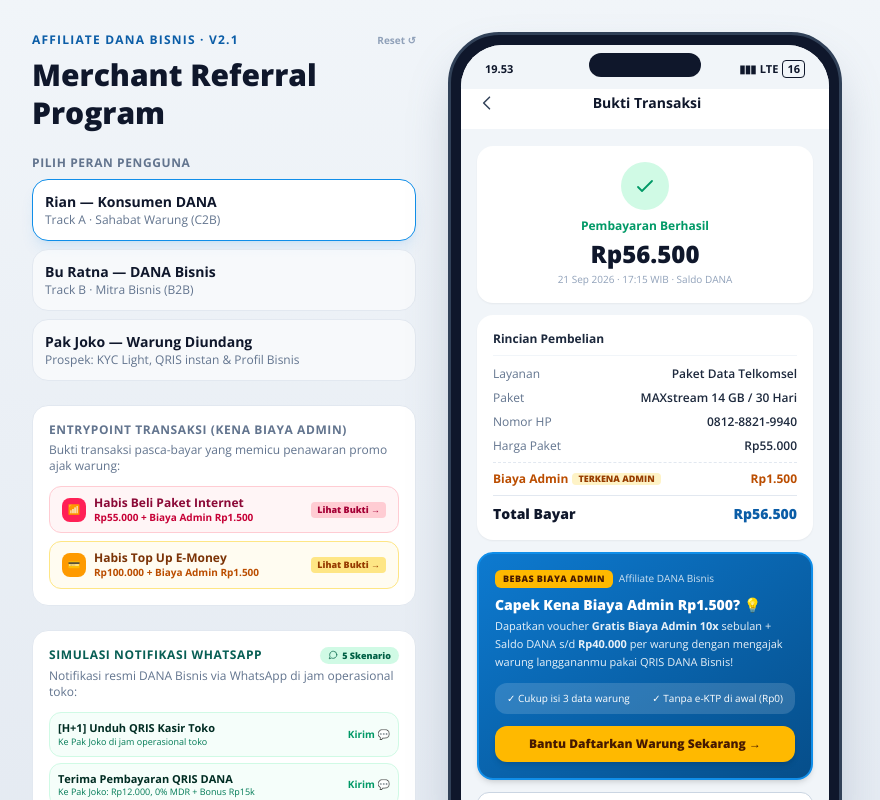
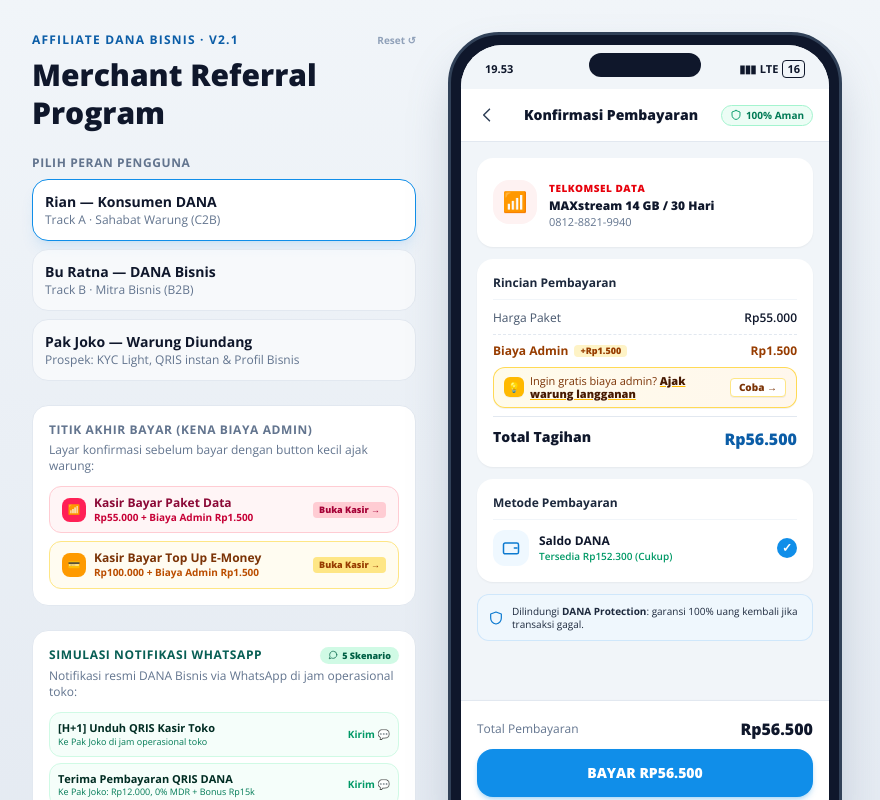
Before and after one commit to hafizhnjwn/dana-bisnis-referral, a React (Vite) app: page / in a window 1280 px wide. Both pictures are taken after a click on the button 427 px from the left and 509 px from the top of the page. Shown: the top 800 px of the page, without its empty margins (203-1083 px from the left). Built offline with nearby package versions, Linux system fonts and the light colour scheme.

Commit message:
feat: redesign entrypoints into pre-payment checkout screens with compact enticing fee waiver button

```diff
--- a/src/App.jsx
+++ b/src/App.jsx
@@ -388,13 +388,13 @@
             ))}
           </div>
 
-          {/* Section 2: Simulasi Entrypoint Transaksi (Kena Admin) */}
+          {/* Section 2: Titik Akhir Bayar (Kena Biaya Admin) */}
           <div className="mt-6 rounded-2xl border border-slate-200 bg-white p-4">
             <p className="text-xs font-bold tracking-wider text-slate-500 uppercase">
-              Entrypoint Transaksi (Kena Biaya Admin)
+              Titik Akhir Bayar (Kena Biaya Admin)
             </p>
             <p className="mt-1 text-xs text-slate-500">
-              Bukti transaksi pasca-bayar yang memicu penawaran promo ajak warung:
+              Layar konfirmasi sebelum bayar dengan button kecil ajak warung:
             </p>
             <div className="mt-3 flex flex-col gap-2">
               <button
@@ -406,12 +406,12 @@
                     📶
                   </span>
                   <div>
-                    <p className="font-bold">Habis Beli Paket Internet</p>
+                    <p className="font-bold">Kasir Bayar Paket Data</p>
                     <p className="text-[10px] text-rose-700">Rp55.000 + Biaya Admin Rp1.500</p>
                   </div>
                 </div>
                 <span className="rounded bg-rose-200 px-1.5 py-0.5 text-[9px] font-extrabold text-rose-800">
-                  Lihat Bukti →
+                  Buka Kasir →
                 </span>
               </button>
 
@@ -424,12 +424,12 @@
                     💳
                   </span>
                   <div>
-                    <p className="font-bold">Habis Top Up E-Money</p>
+                    <p className="font-bold">Kasir Bayar Top Up E-Money</p>
                     <p className="text-[10px] text-amber-700">Rp100.000 + Biaya Admin Rp1.500</p>
                   </div>
                 </div>
                 <span className="rounded bg-amber-200 px-1.5 py-0.5 text-[9px] font-extrabold text-amber-800">
-                  Lihat Bukti →
+                  Buka Kasir →
                 </span>
               </button>
             </div>
--- a/src/hostApp.jsx
+++ b/src/hostApp.jsx
@@ -235,14 +235,14 @@
               icon: 'bolt',
               tone: 'bg-rose-50 text-rose-600',
               title: 'Beli Paket Internet (Kena Admin)',
-              desc: 'Simulasi bukti transaksi & entrypoint promo',
+              desc: 'Konfirmasi bayar & tombol coba bebas admin',
               nav: 'receipt_data',
             },
             {
               icon: 'wallet',
               tone: 'bg-amber-50 text-amber-600',
               title: 'Top Up E-Money (Kena Admin)',
-              desc: 'Simulasi bukti transaksi & entrypoint promo',
+              desc: 'Konfirmasi bayar & tombol coba bebas admin',
               nav: 'receipt_emoney',
             },
             {
--- a/src/screens.jsx
+++ b/src/screens.jsx
@@ -1112,184 +1112,262 @@
 
 /* --------------------------------- Entrypoint 1: Habis Transaksi Paket Internet (Kena Admin) */
 
-export function ReceiptData({ go }) {
+/* --------------------------------- Entrypoint 1: Kasir Bayar Paket Data (Kena Admin) */
+
+export function ReceiptData({ go, notify }) {
   return (
-    <Shell className="bg-slate-50">
-      <StatusBar />
-      <div className="flex items-center gap-2 border-b border-slate-100 bg-white px-3 pb-3">
-        <button onClick={() => go('home')} aria-label="Kembali" className="rounded-full p-1 active:bg-slate-100">
-          <Icon name="back" className="h-5 w-5 text-slate-700" />
+    <Shell className="bg-slate-100 flex flex-col justify-between">
+      <div>
+        <StatusBar />
+        {/* Header Bar */}
+        <div className="flex items-center justify-between border-b border-slate-200 bg-white px-4 py-3">
+          <button onClick={() => go('home')} aria-label="Kembali" className="rounded-full p-1 -ml-1 text-slate-700 active:bg-slate-100">
+            <Icon name="back" className="h-5 w-5" />
+          </button>
+          <p className="text-sm font-extrabold text-slate-900">Konfirmasi Pembayaran</p>
+          <span className="flex items-center gap-1 rounded-full bg-emerald-50 px-2 py-0.5 text-[10px] font-bold text-emerald-700 border border-emerald-200">
+            <Icon name="shield" className="h-3 w-3 text-emerald-600" /> 100% Aman
+          </span>
+        </div>
+
+        <div className="space-y-3 p-4">
+          {/* Card Produk */}
+          <div className="rounded-2xl bg-white p-4 shadow-xs">
+            <div className="flex items-center gap-3">
+              <span className="flex h-11 w-11 shrink-0 items-center justify-center rounded-2xl bg-red-50 text-red-600 text-xl font-bold">
+                📶
+              </span>
+              <div className="flex-1 min-w-0">
+                <span className="text-[10px] font-black uppercase tracking-wider text-red-600">Telkomsel Data</span>
+                <p className="truncate text-xs font-black text-slate-900">MAXstream 14 GB / 30 Hari</p>
+                <p className="text-[11px] text-slate-500">0812-8821-9940</p>
+              </div>
+            </div>
+          </div>
+
+          {/* Card Rincian Pembayaran */}
+          <div className="rounded-2xl bg-white p-4 shadow-xs">
+            <p className="text-xs font-bold text-slate-800 border-b border-slate-100 pb-2">Rincian Pembayaran</p>
+            <div className="mt-2.5 space-y-2 text-xs">
+              <div className="flex justify-between text-slate-600">
+                <span>Harga Paket</span>
+                <span className="font-semibold text-slate-900">Rp55.000</span>
+              </div>
+              <div className="flex items-center justify-between border-t border-dashed border-slate-200 pt-2 text-slate-600">
+                <span className="flex items-center gap-1.5 font-bold text-amber-800">
+                  Biaya Admin
+                  <span className="rounded bg-amber-100 px-1.5 py-0.2 text-[9px] font-extrabold text-amber-800">
+                    +Rp1.500
+                  </span>
+                </span>
+                <span className="font-bold text-amber-800">Rp1.500</span>
+              </div>
+
+              {/* Button kecil-kecilan sebelum penyelesaian transaksi */}
+              <button
+                onClick={() => go('hub')}
+                className="mt-1 flex w-full items-center justify-between rounded-xl border border-amber-300/80 bg-gradient-to-r from-amber-50 to-orange-50 px-2.5 py-1.5 text-left text-xs text-amber-950 shadow-2xs hover:bg-amber-100 active:scale-[0.99] transition"
+              >
+                <div className="flex items-center gap-1.5">
+                  <span className="flex h-5 w-5 shrink-0 items-center justify-center rounded-md bg-amber-400 text-white text-[10px] shadow-2xs">
+                    💡
+                  </span>
+                  <p className="text-[11px] leading-tight font-medium text-amber-900">
+                    Ingin gratis biaya admin? <span className="font-extrabold text-amber-950 underline decoration-amber-400">Ajak warung langganan</span>
+                  </p>
+                </div>
+                <span className="shrink-0 rounded bg-white px-2 py-0.5 text-[10px] font-black text-amber-900 shadow-2xs border border-amber-200">
+                  Coba →
+                </span>
+              </button>
+
+              <div className="flex justify-between border-t border-slate-200 pt-2.5 text-sm font-extrabold text-slate-900">
+                <span>Total Tagihan</span>
+                <span className="text-dana-700 text-base">Rp56.500</span>
+              </div>
+            </div>
+          </div>
+
+          {/* Card Metode Pembayaran */}
+          <div className="rounded-2xl bg-white p-4 shadow-xs">
+            <p className="text-xs font-bold text-slate-800 border-b border-slate-100 pb-2">Metode Pembayaran</p>
+            <div className="mt-2.5 flex items-center justify-between">
+              <div className="flex items-center gap-2.5">
+                <span className="flex h-9 w-9 items-center justify-center rounded-xl bg-dana-50 text-dana-600">
+                  <Icon name="wallet" className="h-5 w-5" />
+                </span>
+                <div>
+                  <p className="text-xs font-bold text-slate-900">Saldo DANA</p>
+                  <p className="text-[10px] text-emerald-600 font-semibold">Tersedia Rp152.300 (Cukup)</p>
+                </div>
+              </div>
+              <span className="flex h-5 w-5 items-center justify-center rounded-full bg-dana-500 text-white text-xs font-bold">
+                ✓
+              </span>
+            </div>
+          </div>
+
+          {/* Info Jaminan Perlindungan */}
+          <div className="flex items-center gap-2 rounded-xl bg-dana-50/60 border border-dana-200/60 p-2.5 text-[10px] text-dana-800">
+            <Icon name="shield" className="h-4 w-4 shrink-0 text-dana-600" />
+            <p className="leading-tight">
+              Dilindungi <strong>DANA Protection</strong>: garansi 100% uang kembali jika transaksi gagal.
+            </p>
+          </div>
+        </div>
+      </div>
+
+      {/* Sticky Bottom Bar Kasir Bayar */}
+      <div className="border-t border-slate-200 bg-white p-4 shadow-lg">
+        <div className="flex items-center justify-between mb-2 text-xs">
+          <span className="text-slate-500">Total Pembayaran</span>
+          <span className="text-base font-black text-slate-900">Rp56.500</span>
+        </div>
+        <button
+          onClick={() => {
+            if (notify) notify('🎉 Pembayaran paket data Rp56.500 berhasil diselesaikan!');
+            go('home');
+          }}
+          className="flex w-full items-center justify-center gap-2 rounded-2xl bg-dana-500 py-3.5 text-center text-sm font-extrabold text-white shadow-md shadow-dana-500/25 active:bg-dana-600 transition"
+        >
+          BAYAR RP56.500
         </button>
-        <p className="flex-1 text-center text-sm font-bold text-slate-900">Bukti Transaksi</p>
-        <span className="w-6" />
-      </div>
-
-      <div className="space-y-3 px-4 py-4">
-        {/* Status Card */}
-        <div className="rounded-2xl bg-white p-4 text-center shadow-xs">
-          <span className="mx-auto flex h-12 w-12 items-center justify-center rounded-full bg-emerald-100 text-emerald-600">
-            <Icon name="check" className="h-6 w-6" />
-          </span>
-          <p className="mt-2 text-xs font-bold text-emerald-600">Pembayaran Berhasil</p>
-          <p className="mt-1 text-2xl font-black text-slate-900">Rp56.500</p>
-          <p className="mt-0.5 text-[10px] text-slate-400">21 Sep 2026 · 17:15 WIB · Saldo DANA</p>
-        </div>
-
-        {/* Detail Transaksi */}
-        <div className="rounded-2xl bg-white p-4 shadow-xs">
-          <p className="text-xs font-bold text-slate-800 border-b border-slate-100 pb-2">Rincian Pembelian</p>
-          <div className="mt-2.5 space-y-2 text-xs">
-            <div className="flex justify-between">
-              <span className="text-slate-500">Layanan</span>
-              <span className="font-semibold text-slate-800">Paket Data Telkomsel</span>
-            </div>
-            <div className="flex justify-between">
-              <span className="text-slate-500">Paket</span>
-              <span className="font-semibold text-slate-800">MAXstream 14 GB / 30 Hari</span>
-            </div>
-            <div className="flex justify-between">
-              <span className="text-slate-500">Nomor HP</span>
-              <span className="font-semibold text-slate-800">0812-8821-9940</span>
-            </div>
-            <div className="flex justify-between">
-              <span className="text-slate-500">Harga Paket</span>
-              <span className="font-semibold text-slate-800">Rp55.000</span>
-            </div>
-            <div className="flex items-center justify-between border-t border-dashed border-slate-200 pt-2">
-              <span className="flex items-center gap-1 font-bold text-amber-700">
-                Biaya Admin <span className="rounded bg-amber-100 px-1.5 py-0.2 text-[9px] font-extrabold text-amber-800">TERKENA ADMIN</span>
-              </span>
-              <span className="font-bold text-amber-700">Rp1.500</span>
-            </div>
-            <div className="flex justify-between border-t border-slate-200 pt-2 text-sm font-extrabold text-slate-900">
-              <span>Total Bayar</span>
-              <span className="text-dana-700">Rp56.500</span>
-            </div>
-          </div>
-        </div>
-
-        {/* Contextual Affiliate Entrypoint Card */}
-        <div className="overflow-hidden rounded-2xl border-2 border-dana-500 bg-gradient-to-br from-dana-600 to-dana-900 p-4 text-white shadow-md">
-          <div className="flex items-center gap-1.5">
-            <span className="rounded-md bg-amber-400 px-2 py-0.5 text-[9px] font-black text-amber-950 uppercase tracking-wider">
-              BEBAS BIAYA ADMIN
-            </span>
-            <span className="text-[10px] text-white/80">Affiliate DANA Bisnis</span>
-          </div>
-          <h3 className="mt-2 text-sm font-black leading-tight text-white">
-            Capek Kena Biaya Admin Rp1.500? 💡
-          </h3>
-          <p className="mt-1 text-[11px] leading-relaxed text-white/90">
-            Dapatkan voucher <strong>Gratis Biaya Admin 10x</strong> sebulan + Saldo DANA s/d <strong>Rp40.000</strong> per warung dengan mengajak warung langgananmu pakai QRIS DANA Bisnis!
-          </p>
-          <div className="mt-3 flex items-center justify-between rounded-xl bg-white/15 px-3 py-2 text-[10px]">
-            <span>✓ Cukup isi 3 data warung</span>
-            <span>✓ Tanpa e-KTP di awal (Rp0)</span>
-          </div>
-          <button
-            onClick={() => go('nominate')}
-            className="mt-3 flex w-full items-center justify-center gap-1.5 rounded-xl bg-amber-400 py-2.5 text-xs font-black text-amber-950 shadow-md active:bg-amber-300 transition"
-          >
-            Bantu Daftarkan Warung Sekarang →
-          </button>
-        </div>
-
         <button
           onClick={() => go('home')}
-          className="w-full rounded-xl border border-slate-300 bg-white py-2.5 text-xs font-bold text-slate-700 active:bg-slate-50"
+          className="mt-2 w-full text-center text-[11px] font-bold text-slate-400 hover:text-slate-600"
         >
-          Kembali ke Beranda
+          Batalkan Transaksi
         </button>
       </div>
     </Shell>
   );
 }
 
-/* --------------------------------- Entrypoint 2: Habis Top Up E-Money (Kena Admin) */
-
-export function ReceiptEmoney({ go }) {
+/* --------------------------------- Entrypoint 2: Kasir Bayar Top Up E-Money (Kena Admin) */
+
+export function ReceiptEmoney({ go, notify }) {
   return (
-    <Shell className="bg-slate-50">
-      <StatusBar />
-      <div className="flex items-center gap-2 border-b border-slate-100 bg-white px-3 pb-3">
-        <button onClick={() => go('home')} aria-label="Kembali" className="rounded-full p-1 active:bg-slate-100">
-          <Icon name="back" className="h-5 w-5 text-slate-700" />
+    <Shell className="bg-slate-100 flex flex-col justify-between">
+      <div>
+        <StatusBar />
+        {/* Header Bar */}
+        <div className="flex items-center justify-between border-b border-slate-200 bg-white px-4 py-3">
+          <button onClick={() => go('home')} aria-label="Kembali" className="rounded-full p-1 -ml-1 text-slate-700 active:bg-slate-100">
+            <Icon name="back" className="h-5 w-5" />
+          </button>
+          <p className="text-sm font-extrabold text-slate-900">Konfirmasi Pembayaran</p>
+          <span className="flex items-center gap-1 rounded-full bg-emerald-50 px-2 py-0.5 text-[10px] font-bold text-emerald-700 border border-emerald-200">
+            <Icon name="shield" className="h-3 w-3 text-emerald-600" /> 100% Aman
+          </span>
+        </div>
+
+        <div className="space-y-3 p-4">
+          {/* Card Produk */}
+          <div className="rounded-2xl bg-white p-4 shadow-xs">
+            <div className="flex items-center gap-3">
+              <span className="flex h-11 w-11 shrink-0 items-center justify-center rounded-2xl bg-amber-50 text-amber-600 text-xl font-bold">
+                💳
+              </span>
+              <div className="flex-1 min-w-0">
+                <span className="text-[10px] font-black uppercase tracking-wider text-amber-600">E-Money Mandiri</span>
+                <p className="truncate text-xs font-black text-slate-900">Top Up Saldo Rp100.000</p>
+                <p className="text-[11px] text-slate-500">6032-9102-3847-1190</p>
+              </div>
+            </div>
+          </div>
+
+          {/* Card Rincian Pembayaran */}
+          <div className="rounded-2xl bg-white p-4 shadow-xs">
+            <p className="text-xs font-bold text-slate-800 border-b border-slate-100 pb-2">Rincian Pembayaran</p>
+            <div className="mt-2.5 space-y-2 text-xs">
+              <div className="flex justify-between text-slate-600">
+                <span>Nominal Top Up</span>
+                <span className="font-semibold text-slate-900">Rp100.000</span>
+              </div>
+              <div className="flex items-center justify-between border-t border-dashed border-slate-200 pt-2 text-slate-600">
+                <span className="flex items-center gap-1.5 font-bold text-amber-800">
+                  Biaya Admin
+                  <span className="rounded bg-amber-100 px-1.5 py-0.2 text-[9px] font-extrabold text-amber-800">
+                    +Rp1.500
+                  </span>
+                </span>
+                <span className="font-bold text-amber-800">Rp1.500</span>
+              </div>
+
+              {/* Button kecil-kecilan sebelum penyelesaian transaksi */}
+              <button
+                onClick={() => go('hub')}
+                className="mt-1 flex w-full items-center justify-between rounded-xl border border-amber-300/80 bg-gradient-to-r from-amber-50 to-orange-50 px-2.5 py-1.5 text-left text-xs text-amber-950 shadow-2xs hover:bg-amber-100 active:scale-[0.99] transition"
+              >
+                <div className="flex items-center gap-1.5">
+                  <span className="flex h-5 w-5 shrink-0 items-center justify-center rounded-md bg-amber-400 text-white text-[10px] shadow-2xs">
+                    💡
+                  </span>
+                  <p className="text-[11px] leading-tight font-medium text-amber-900">
+                    Ingin gratis biaya admin? <span className="font-extrabold text-amber-950 underline decoration-amber-400">Ajak warung sekitarmu</span>
+                  </p>
+                </div>
+                <span className="shrink-0 rounded bg-white px-2 py-0.5 text-[10px] font-black text-amber-900 shadow-2xs border border-amber-200">
+                  Coba →
+                </span>
+              </button>
+
+              <div className="flex justify-between border-t border-slate-200 pt-2.5 text-sm font-extrabold text-slate-900">
+                <span>Total Tagihan</span>
+                <span className="text-dana-700 text-base">Rp101.500</span>
+              </div>
+            </div>
+          </div>
+
+          {/* Card Metode Pembayaran */}
+          <div className="rounded-2xl bg-white p-4 shadow-xs">
+            <p className="text-xs font-bold text-slate-800 border-b border-slate-100 pb-2">Metode Pembayaran</p>
+            <div className="mt-2.5 flex items-center justify-between">
+              <div className="flex items-center gap-2.5">
+                <span className="flex h-9 w-9 items-center justify-center rounded-xl bg-dana-50 text-dana-600">
+                  <Icon name="wallet" className="h-5 w-5" />
+                </span>
+                <div>
+                  <p className="text-xs font-bold text-slate-900">Saldo DANA</p>
+                  <p className="text-[10px] text-emerald-600 font-semibold">Tersedia Rp152.300 (Cukup)</p>
+                </div>
+              </div>
+              <span className="flex h-5 w-5 items-center justify-center rounded-full bg-dana-500 text-white text-xs font-bold">
+                ✓
+              </span>
+            </div>
+          </div>
+
+          {/* Info Jaminan Perlindungan */}
+          <div className="flex items-center gap-2 rounded-xl bg-dana-50/60 border border-dana-200/60 p-2.5 text-[10px] text-dana-800">
+            <Icon name="shield" className="h-4 w-4 shrink-0 text-dana-600" />
+            <p className="leading-tight">
+              Dilindungi <strong>DANA Protection</strong>: garansi 100% uang kembali jika transaksi gagal.
+            </p>
+          </div>
+        </div>
+      </div>
+
+      {/* Sticky Bottom Bar Kasir Bayar */}
+      <div className="border-t border-slate-200 bg-white p-4 shadow-lg">
+        <div className="flex items-center justify-between mb-2 text-xs">
+          <span className="text-slate-500">Total Pembayaran</span>
+          <span className="text-base font-black text-slate-900">Rp101.500</span>
+        </div>
+        <button
+          onClick={() => {
+            if (notify) notify('🎉 Top up e-money Rp101.500 berhasil diselesaikan!');
+            go('home');
+          }}
+          className="flex w-full items-center justify-center gap-2 rounded-2xl bg-dana-500 py-3.5 text-center text-sm font-extrabold text-white shadow-md shadow-dana-500/25 active:bg-dana-600 transition"
+        >
+          BAYAR RP101.500
         </button>
-        <p className="flex-1 text-center text-sm font-bold text-slate-900">Bukti Transaksi</p>
-        <span className="w-6" />
-      </div>
-
-      <div className="space-y-3 px-4 py-4">
-        {/* Status Card */}
-        <div className="rounded-2xl bg-white p-4 text-center shadow-xs">
-          <span className="mx-auto flex h-12 w-12 items-center justify-center rounded-full bg-emerald-100 text-emerald-600">
-            <Icon name="check" className="h-6 w-6" />
-          </span>
-          <p className="mt-2 text-xs font-bold text-emerald-600">Top Up E-Money Berhasil</p>
-          <p className="mt-1 text-2xl font-black text-slate-900">Rp101.500</p>
-          <p className="mt-0.5 text-[10px] text-slate-400">21 Sep 2026 · 17:18 WIB · Saldo DANA</p>
-        </div>
-
-        {/* Detail Transaksi */}
-        <div className="rounded-2xl bg-white p-4 shadow-xs">
-          <p className="text-xs font-bold text-slate-800 border-b border-slate-100 pb-2">Rincian Top Up</p>
-          <div className="mt-2.5 space-y-2 text-xs">
-            <div className="flex justify-between">
-              <span className="text-slate-500">Jenis Kartu</span>
-              <span className="font-semibold text-slate-800">Mandiri e-Money</span>
-            </div>
-            <div className="flex justify-between">
-              <span className="text-slate-500">Nomor Kartu</span>
-              <span className="font-semibold text-slate-800">6032-9102-3847-1190</span>
-            </div>
-            <div className="flex justify-between">
-              <span className="text-slate-500">Nominal Isi Ulang</span>
-              <span className="font-semibold text-slate-800">Rp100.000</span>
-            </div>
-            <div className="flex items-center justify-between border-t border-dashed border-slate-200 pt-2">
-              <span className="flex items-center gap-1 font-bold text-amber-700">
-                Biaya Admin <span className="rounded bg-amber-100 px-1.5 py-0.2 text-[9px] font-extrabold text-amber-800">TERKENA ADMIN</span>
-              </span>
-              <span className="font-bold text-amber-700">Rp1.500</span>
-            </div>
-            <div className="flex justify-between border-t border-slate-200 pt-2 text-sm font-extrabold text-slate-900">
-              <span>Total Bayar</span>
-              <span className="text-dana-700">Rp101.500</span>
-            </div>
-          </div>
-        </div>
-
-        {/* Contextual Affiliate Entrypoint Card */}
-        <div className="overflow-hidden rounded-2xl border-2 border-dana-500 bg-gradient-to-br from-[#1B4E9B] to-dana-800 p-4 text-white shadow-md">
-          <div className="flex items-center gap-1.5">
-            <span className="rounded-md bg-emerald-400 px-2 py-0.5 text-[9px] font-black text-slate-950 uppercase tracking-wider">
-              HEMAT BIAYA ADMIN
-            </span>
-            <span className="text-[10px] text-white/80">Affiliate DANA Bisnis</span>
-          </div>
-          <h3 className="mt-2 text-sm font-black leading-tight text-white">
-            Hemat Biaya Admin Tiap Top Up &amp; Tagihan! ✨
-          </h3>
-          <p className="mt-1 text-[11px] leading-relaxed text-white/90">
-            Ajak warung sekitar pakai QRIS DANA Bisnis, nikmati kupon <strong>Bebas Biaya Admin 10x</strong> sebulan (untuk top up, transfer bank, bayar listrik) &amp; Saldo s/d <strong>Rp40.000</strong>!
-          </p>
-          <div className="mt-3 flex items-center justify-between rounded-xl bg-white/15 px-3 py-2 text-[10px]">
-            <span>✓ Kode referral otomatis</span>
-            <span>✓ QRIS warung langsung aktif</span>
-          </div>
-          <button
-            onClick={() => go('nominate')}
-            className="mt-3 flex w-full items-center justify-center gap-1.5 rounded-xl bg-amber-400 py-2.5 text-xs font-black text-amber-950 shadow-md active:bg-amber-300 transition"
-          >
-            Bantu Daftarkan Warung Sekarang →
-          </button>
-        </div>
-
         <button
           onClick={() => go('home')}
-          className="w-full rounded-xl border border-slate-300 bg-white py-2.5 text-xs font-bold text-slate-700 active:bg-slate-50"
+          className="mt-2 w-full text-center text-[11px] font-bold text-slate-400 hover:text-slate-600"
         >
-          Kembali ke Beranda
+          Batalkan Transaksi
         </button>
       </div>
     </Shell>
```
